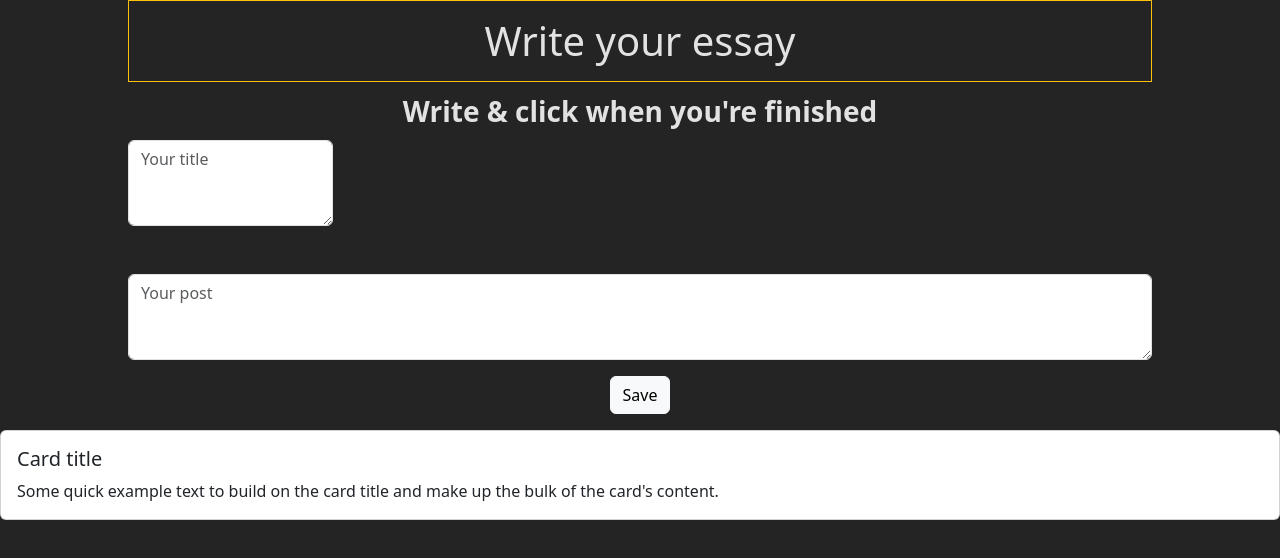
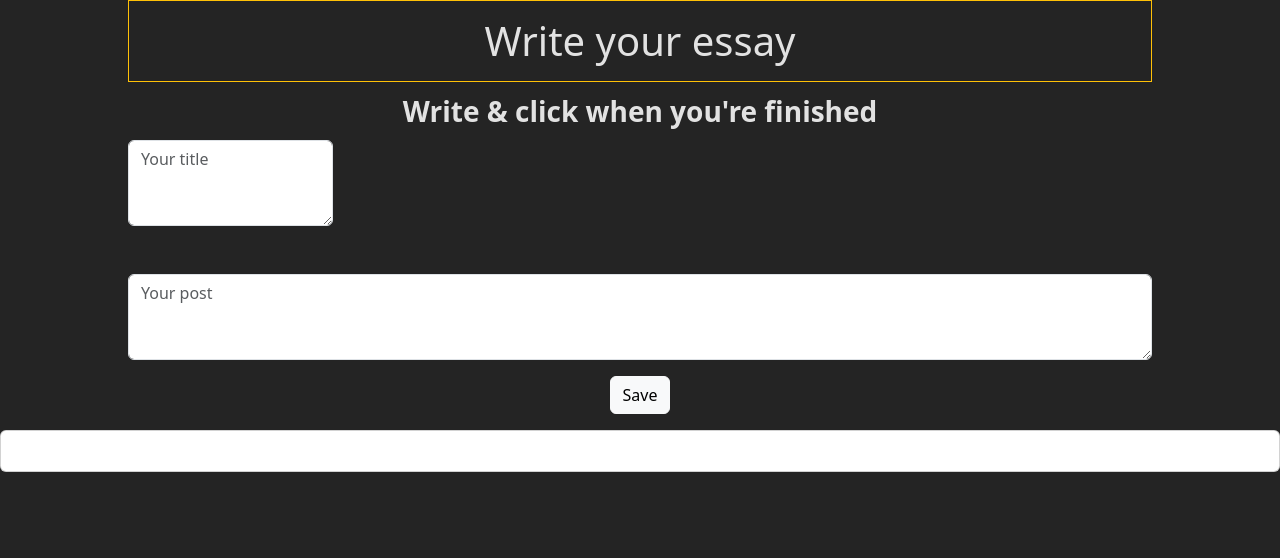
Before and after one commit to JanLascala/react-form, a React (Vite) app: page / in a window 1280 px wide. Shown: the top 558 px of the page. Built offline with nearby package versions, Linux system fonts and the light colour scheme.

Commit message:
delete card import card into form

```diff
--- a/src/App.jsx
+++ b/src/App.jsx
@@ -5,14 +5,13 @@ import viteLogo from '/vite.svg'
 //other imports
 import Header from './components/header'
 import Form from './components/Form'
-import Card from './components/card'
 
 function App() {
   return (
     <>
       <Header />
       <Form />
-      <Card />
+
 
     </>)
 
--- a/src/components/Card.jsx
+++ /dev/null
@@ -1,15 +0,0 @@
-import { useState } from "react"
-
-export default function Card() {
-    return (
-        <>
-            <div className="card">
-                <div className="card-body">
-
-                    <h5 className="card-title">Card title</h5>
-                    <p className="card-text">Some quick example text to build on the card title and make up the bulk of the card's content.</p>
-                </div>
-            </div></>
-
-    )
-}
--- a/src/components/Form.jsx
+++ b/src/components/Form.jsx
@@ -11,11 +11,14 @@ export default function Form() {
     function handleSubmit(e) {
         e.preventDefault()
         console.log(title, post)
+
+        const saveTitle = [title]
+        const savePost = [post]
     }
 
 
     return (
-        <div className="form text-center">
+        <> <div className="form text-center">
             <div className="mb-3">
                 <form onSubmit={handleSubmit}>
                     <label htmlFor="essay" className="form-label text-center fs-3 text fw-bold "> Write & click when you're finished</label>
@@ -37,5 +40,14 @@ export default function Form() {
             </div>
 
         </div >
+            <div className="card">
+                <div className="card-body">
+
+                    <h5 className="card-title">{title}</h5>
+                    <p className="card-text">{post}</p>
+                </div>
+            </div>
+        </>
+
     )
 }
```
